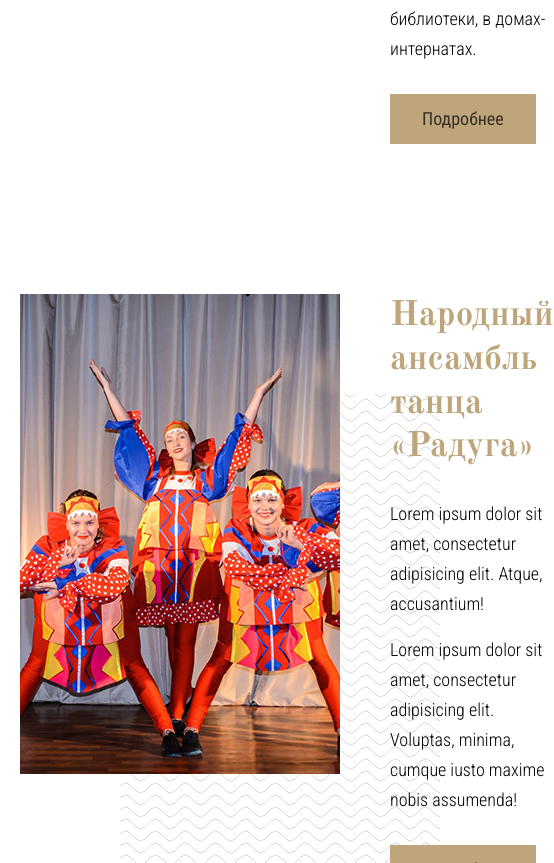
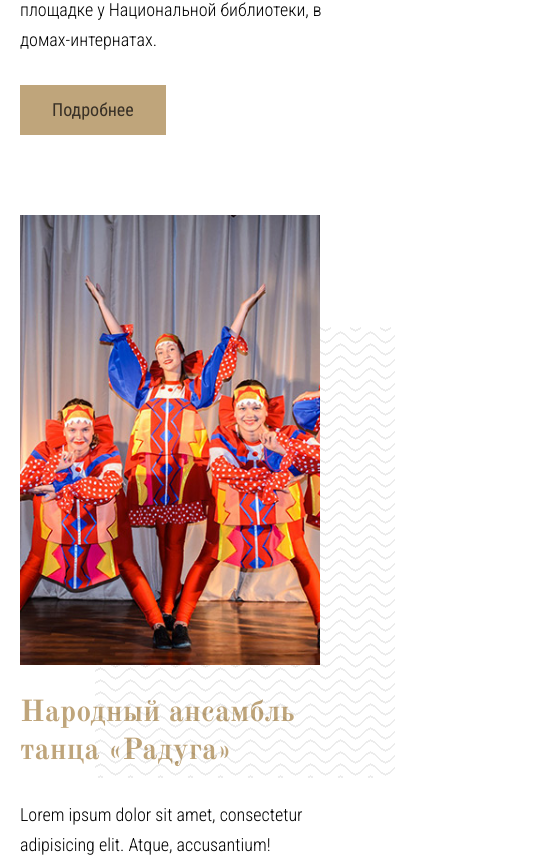
Before and after one commit to mafh/rdkp, a website: page src/bands.html in a window 390 px wide. Shown: the part 1137-2000 px from the top of the page, 554 px wide, since content can reach past the window. Drawn offline with nearby package versions, Linux system fonts and the light colour scheme; some packages are replaced by stand-ins of ours; files that its build step writes are made by us from their sources.

Commit message:
bands flex to float update

```diff
--- a/src/bands.html
+++ b/src/bands.html
@@ -35,11 +35,11 @@
                                     <img data-src="./userimg/band-01.jpg" class="lozad" alt="">
                                 </div>
                             </div>
+                            <div class="band-title">Народный ансамбль танца «Радуга»</div>
                             <div class="band-details">
-                                <div class="band-title">Народный ансамбль танца «Радуга»</div>
                                 <p>Народный ансамбль танца «Радуга» - молодежный коллектив, созданный в год открытия Республиканского Дворца культуры профсоюзов.</p>
                                 <p>Он постоянный участник республиканских и городских торжественных мероприятий, театрализованных шествий, концертов во Дворце Республики, Дворце спорта, на площадке у Национальной библиотеки, в домах-интернатах.</p>
-                                <p><a href="#" class="button"><span>Подробнее</span><span class="hide-480"> о коллективе</span></a></p>
+                                <p><a href="./gallery-item.html" class="button"><span>Подробнее</span><span class="hide-480"> о коллективе</span></a></p>
                             </div>
                         </div>
 
@@ -49,11 +49,11 @@
                                     <img data-src="./userimg/band-02.jpg" class="lozad" alt="">
                                 </div>
                             </div>
+                            <div class="band-title">Народный ансамбль танца «Радуга»</div>
                             <div class="band-details">
-                                <div class="band-title">Народный ансамбль танца «Радуга»</div>
                                 <p>Lorem ipsum dolor sit amet, consectetur adipisicing elit. Atque, accusantium!</p>
                                 <p>Lorem ipsum dolor sit amet, consectetur adipisicing elit. Voluptas, minima, cumque iusto maxime nobis assumenda!</p>
-                                <p><a href="#" class="button"><span>Подробнее</span><span class="hide-480"> о коллективе</span></a></p>
+                                <p><a href="./gallery-item.html" class="button"><span>Подробнее</span><span class="hide-480"> о коллективе</span></a></p>
                             </div>
                         </div>
 
@@ -63,11 +63,11 @@
                                     <img data-src="./userimg/band-03.jpg" class="lozad" alt="">
                                 </div>
                             </div>
+                            <div class="band-title">Народный ансамбль танца «Радуга»</div>
                             <div class="band-details">
-                                <div class="band-title">Народный ансамбль танца «Радуга»</div>
                                 <p>Lorem ipsum dolor sit amet, consectetur adipisicing elit. Atque, accusantium!</p>
                                 <p>Lorem ipsum dolor sit amet, consectetur adipisicing elit. Voluptas, minima, cumque iusto maxime nobis assumenda!</p>
-                                <p><a href="#" class="button"><span>Подробнее</span><span class="hide-480"> о коллективе</span></a></p>
+                                <p><a href="./gallery-item.html" class="button"><span>Подробнее</span><span class="hide-480"> о коллективе</span></a></p>
                             </div>
                         </div>
                     </div>
--- a/src/sass/_adaptive.scss
+++ b/src/sass/_adaptive.scss
@@ -482,4 +482,17 @@
             top: 100%;
         }
     }
+
+    .band {
+        padding-bottom: 80px;
+    }
+
+    .band-img {
+        float: none;
+        width: auto;
+    }
+
+    .band-title {
+        font-size: 30px;
+    }
 }
--- a/src/sass/_screen.scss
+++ b/src/sass/_screen.scss
@@ -452,7 +452,7 @@ h5,
 .usercontent {
     font-size: 20px;
 
-    a {
+    a:not(.button) {
         color: $gold;
         text-decoration: underline;
 
@@ -2887,10 +2887,9 @@ a.developer {
 }
 
 .band {
-    display: flex;
-    flex-direction: row;
     position: relative;
     padding-bottom: 150px;
+    @include clr;
 
     &:last-child {
         padding-bottom: 50px;
@@ -2898,21 +2897,10 @@ a.developer {
 }
 
 .band-img {
-    flex: 0 1 25%;
-}
-
-.band-details {
-    flex: 0 1 75%;
-    padding-left: 50px;
-    position: relative;
-
-    font-size: 18px;
-    font-weight: 300;
-    font-family: $roboto;
-
-    p:nth-last-child(2) {
-        padding-bottom: 30px;
-    }
+    float: left;
+    width: 33.33%;
+    padding-right: 50px;
+    margin-bottom: 25px;
 }
 
 .band-title {
@@ -2924,12 +2912,27 @@ a.developer {
     padding-bottom: 30px;
 }
 
+.band-details {
+    position: relative;
+    font-size: 18px;
+    font-weight: 300;
+    font-family: $roboto;
+
+    overflow: hidden;
+
+    p:nth-last-child(2) {
+        padding-bottom: 30px;
+    }
+}
+
 .band-img-wrap {
     display: inline-block;
     position: relative;
 
     img {
         position: relative;
+        display: block;
+        max-width: 100%;
     }
 
     &:before {
@@ -2947,7 +2950,7 @@ a.developer {
 
     &.is-visible {
         &:before {
-            transform: translate(100px, 100px);
-        }
-    }
-}
+            transform: translate(25%, 25%);
+        }
+    }
+}
```
Also changed, not shown: gulpfile.js (+7 -7 lines).
